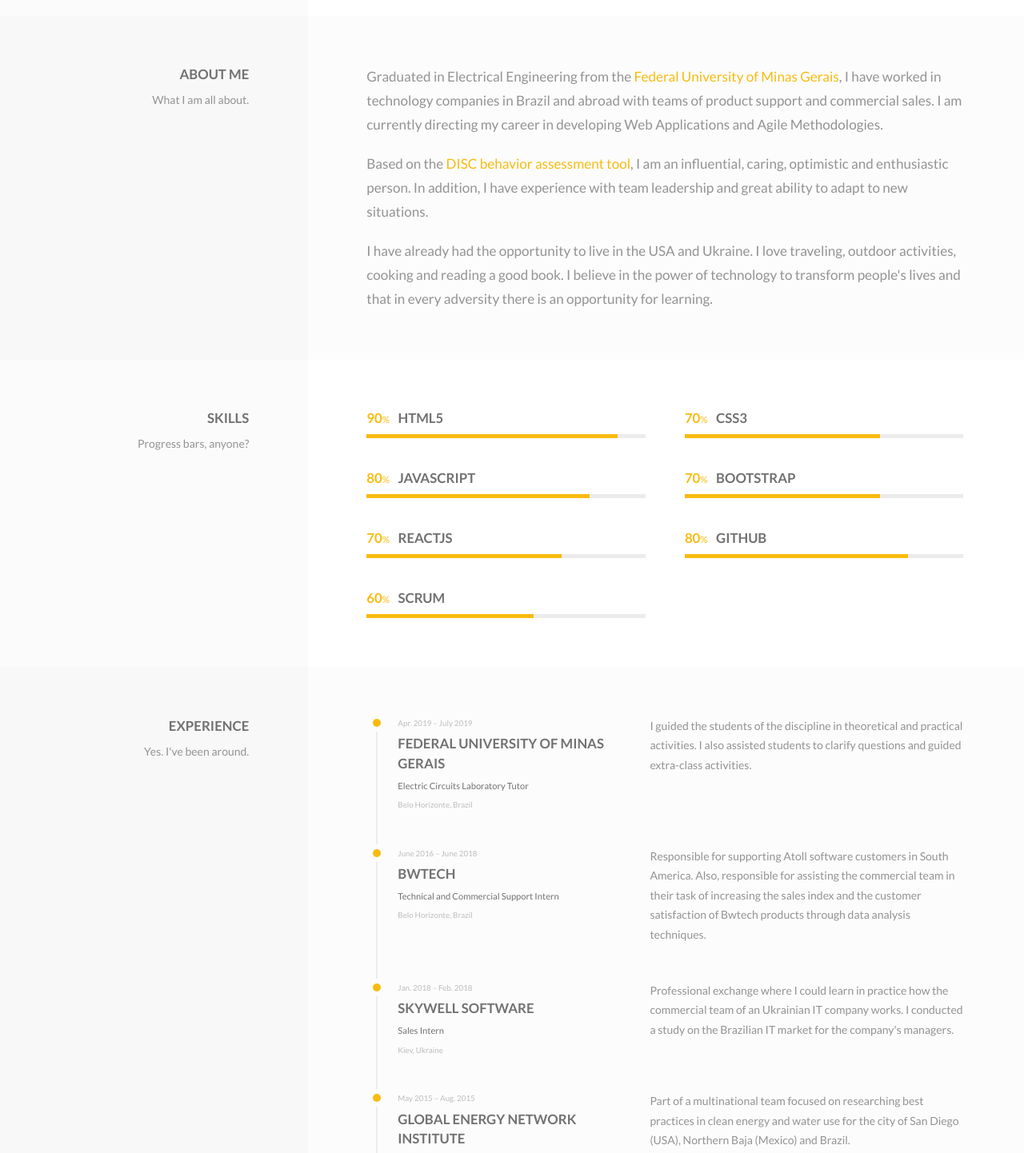
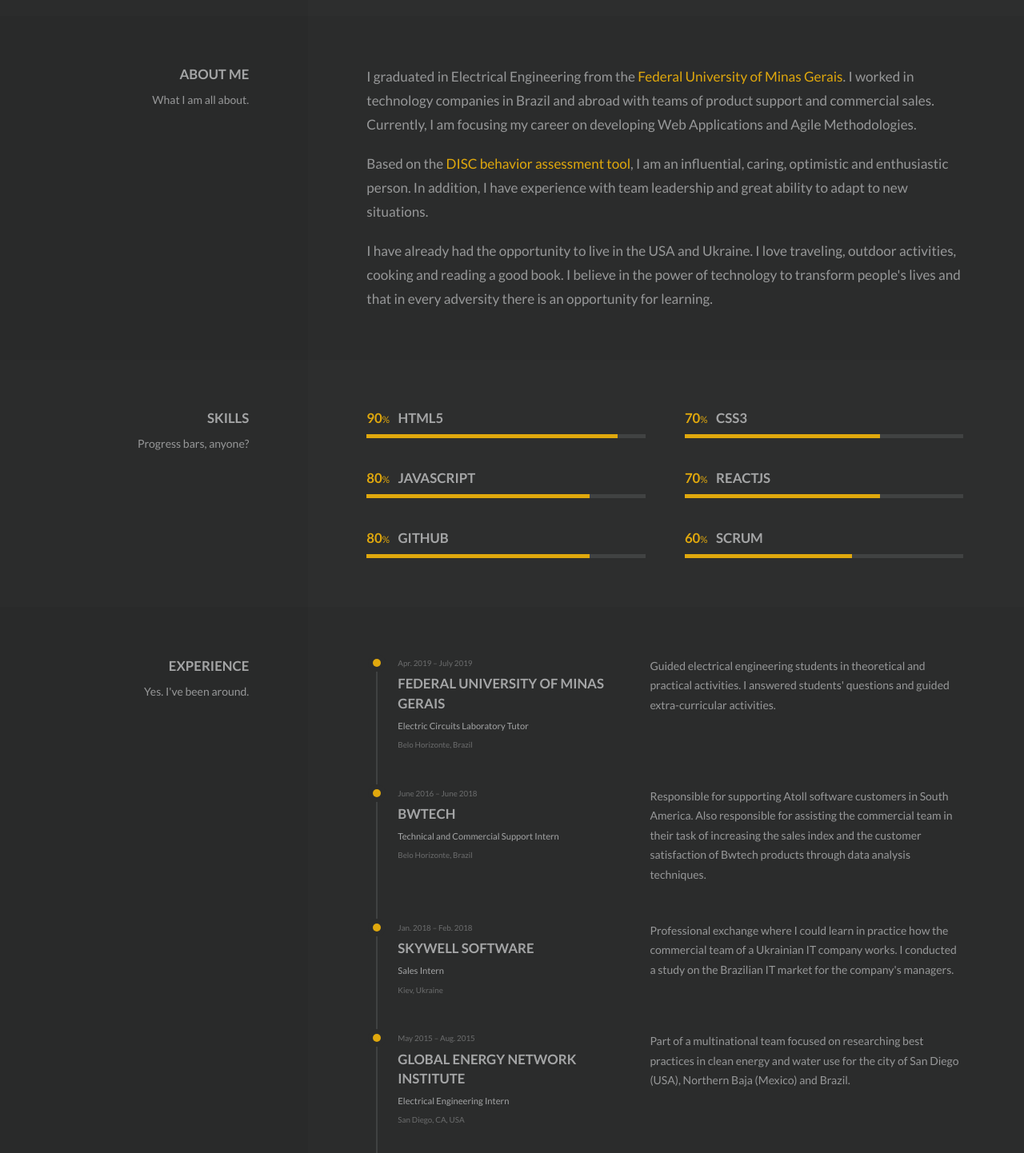
Before and after one commit to pedrohematos/my-resume, a plain HTML site: page index.html in a window 1280 px wide. Shown: the part 849-2291 px from the top of the page at 80% size. Drawn offline with Linux system fonts and the light colour scheme.

Commit message:
initial default theme switched to dark-mode and grammar mistakes corrected

```diff
--- a/assets/js/custom.js
+++ b/assets/js/custom.js
@@ -1,13 +1,11 @@
 /* CssSwitcher js */
-function handleThemeSwitcher(){
-
-  const cssStyle = document.getElementById('style');
-  const themeSwitcher = document.getElementById('themeSwitcher');
+function handleThemeSwitcher() {
+  const cssStyle = document.getElementById("style");
+  const themeSwitcher = document.getElementById("themeSwitcher");
 
   if (themeSwitcher.checked) {
+    cssStyle.href = "assets/css/themes.light.css";
+  } else {
     cssStyle.href = "assets/css/themes.dark.css";
   }
-  else {
-    cssStyle.href = "assets/css/themes.light.css";
-  }
-};
+}
--- a/index.html
+++ b/index.html
@@ -30,7 +30,7 @@
         <link rel="stylesheet" href="assets/css/main.css">
 
         <!-- Themes -->
-        <link id="style" rel="stylesheet" href="assets/css/themes.light.css" />
+        <link id="style" rel="stylesheet" href="assets/css/themes.dark.css" />
         <!--
         <link rel="stylesheet" href="assets/css/themes.light.css">
         <link rel="stylesheet" href="assets/css/themes.dark.css">
@@ -72,7 +72,7 @@
 
         <!-- Rounded switch -->
         <div class="dark-mode-switch">
-            <div>Dark Mode</div>
+            <div>Light Mode</div>
             <label class="switch">
                 <input id='themeSwitcher' type='checkbox' onclick='handleThemeSwitcher()'>
                 <span class="slider round"></span>
@@ -228,7 +228,7 @@
                                 <div class="c-intro">
                                     <div class="o-content__body">
                                         <p>
-                                            Graduated in Electrical Engineering from the <a href="https://ufmg.br/international-visitors" target="_blank">Federal University of Minas Gerais</a>, I have worked in technology companies in Brazil and abroad with teams of product support and commercial sales. I am currently directing my career in developing Web Applications and Agile Methodologies.
+                                            I graduated in Electrical Engineering from the <a href="https://ufmg.br/international-visitors" target="_blank">Federal University of Minas Gerais</a>. I worked in technology companies in Brazil and abroad with teams of product support and commercial sales. Currently, I am focusing my career on developing Web Applications and Agile Methodologies.
                                         </p>
                                         <p>
                                             Based on the <a href="https://en.wikipedia.org/wiki/DISC_assessment" target="_blank">DISC behavior assessment tool</a>, I am an influential, caring, optimistic and enthusiastic person. In addition, I have experience with team leadership and great ability to adapt to new situations.
@@ -325,24 +325,6 @@
                                         </div>
                                         <div class="c-progress-bar  o-content__body  t-border-color-bg  u-mt-text">
                                             <div class="a-progress-bar  c-progress-bar__filler  t-primary-bg" data-percent="80"></div>
-                                        </div>
-                                    </div>
-                                </div><!-- /o-grid__col -->
-
-                                <div class="o-grid__col-sm-6">
-                                    <div class="o-content">
-                                        <div class="o-media  o-media--block">
-                                            <div class="o-media__figure">
-                                                <div class="c-number  t-primary-color">
-                                                    70<small>%</small>
-                                                </div>
-                                            </div>
-                                            <div class="o-media__body">
-                                                <h3>Bootstrap</h3>
-                                            </div>
-                                        </div>
-                                        <div class="c-progress-bar  o-content__body  t-border-color-bg  u-mt-text">
-                                            <div class="a-progress-bar  c-progress-bar__filler  t-primary-bg" data-percent="70"></div>
                                         </div>
                                     </div>
                                 </div><!-- /o-grid__col -->
@@ -460,7 +442,7 @@
                                             </div>
                                             <div class="o-grid__col-md-7">
                                                 <p>
-                                                    I guided the students of the discipline in theoretical and practical activities. I also assisted students to clarify questions and guided extra-class activities.
+                                                    Guided electrical engineering students in theoretical and practical activities. I answered students' questions and guided extra-curricular activities.
                                                 </p>
                                             </div>
                                         </div><!-- /o-grid -->
@@ -487,7 +469,7 @@
                                             </div>
                                             <div class="o-grid__col-md-7">
                                                 <p>
-                                                    Responsible for supporting Atoll software customers in South America. Also, responsible for assisting the commercial team in their task of increasing the sales index and the customer satisfaction of Bwtech products through data analysis techniques.
+                                                    Responsible for supporting Atoll software customers in South America. Also responsible for assisting the commercial team in their task of increasing the sales index and the customer satisfaction of Bwtech products through data analysis techniques.
                                                 </p>
                                             </div>
                                         </div><!-- /o-grid -->
@@ -514,7 +496,7 @@
                                             </div>
                                             <div class="o-grid__col-md-7">
                                                 <p>
-                                                    Professional exchange where I could learn in practice how the commercial team of an Ukrainian IT company works. I conducted a study on the Brazilian IT market for the company's managers.
+                                                    Professional exchange where I could learn in practice how the commercial team of a Ukrainian IT company works. I conducted a study on the Brazilian IT market for the company's managers.
                                                 </p>
                                             </div>
                                         </div><!-- /o-grid -->
```
Also changed, not shown: assets/images/header/avatar.jpg, assets/images/header/avatar2.jpg (added).
